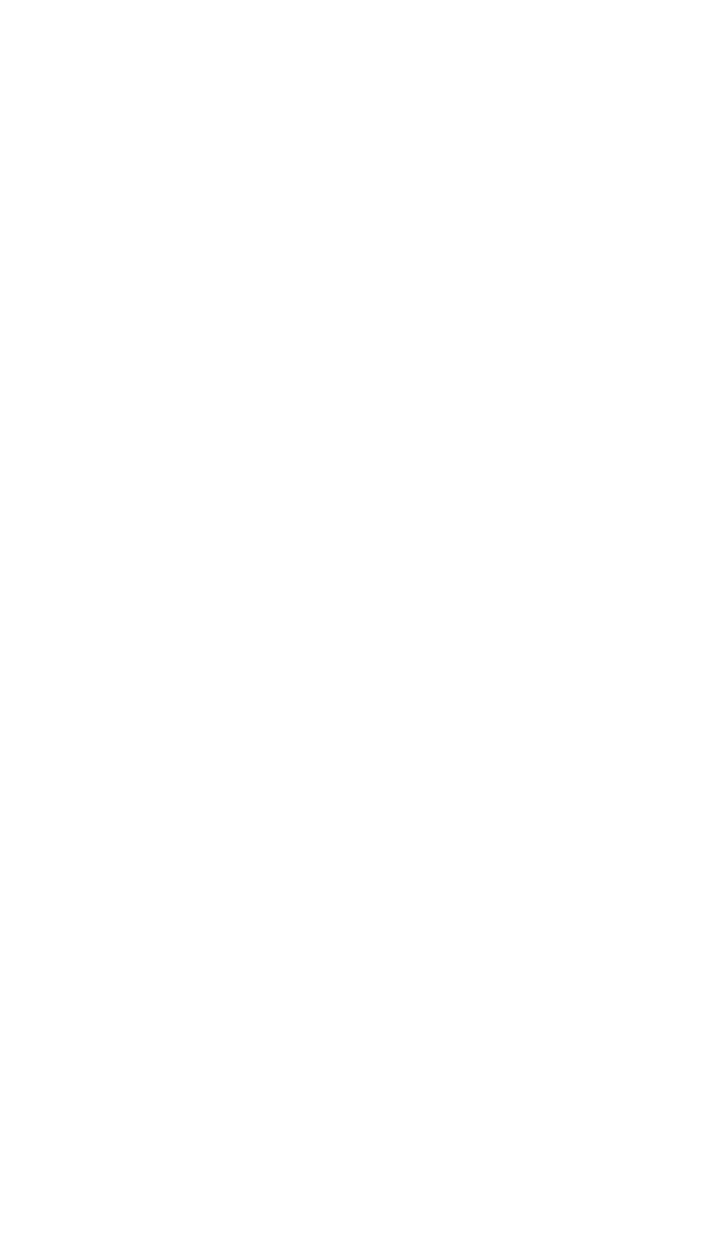
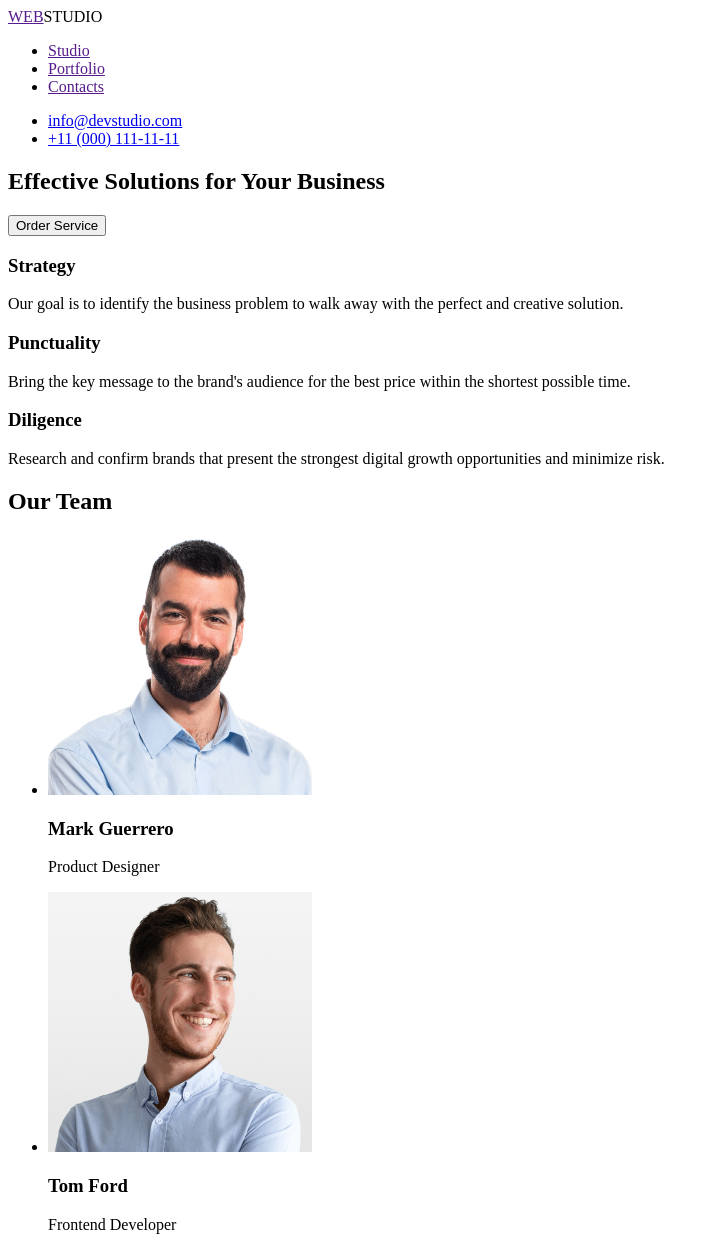
Before and after one commit to EduasdVenidiktov/goit-markup-hw-01, a plain HTML site: page index.html in a window 1280 px wide. Shown: the top 1247 px of the page, without its empty margins (0-719 px from the left). Before the commit the page ends 800 px from the top, so only its background shows below. Drawn offline with Linux system fonts and the light colour scheme.

Commit message:
start markup

```diff
--- a/index.html
+++ b/index.html
@@ -3,10 +3,81 @@
 <head>
     <meta charset="UTF-8">
     <meta name="viewport" content="width=device-width, initial-scale=1.0">
-    <title>Effective Solutions
-    for Your Business</title>
+    <title>Effective Solutions for Your Business</title>
 </head>
 <body>
-
+    <Header>
+        <nav>
+<a href="">WEB</a>STUDIO
+<ul>
+    <Li><a href="">Studio</a></Li>
+    <Li><a href="">Portfolio</a></Li>
+    <Li><a href="">Contacts</a></Li>
+</ul>
+</nav>
+<ul>
+    <li>
+        <a href="mailto:info@devstudio.com" target="_blank">info@devstudio.com
+        </a>
+    </li>
+    <li>
+        <a href="tel:+110001111111" target="_blank">+11 (000) 111-11-11
+        </a>
+    </li>
+</ul>
+    </Header>
+    <main>
+        <section>
+            <h1>Effective Solutions
+            for Your Business</h1>
+            <button type="button">Order Service</button>
+        </section>
+        <section>
+            <h2 hidden>Fiatures</h2>
+            <h3>Strategy</h3>
+            <p>Our goal is to identify the business
+                problem to walk away with the perfect and creative solution.
+            </p>
+            <h3>Punctuality</h3>
+            <p>
+                Bring the key message to the brand's audience for the best price within the shortest possible time.
+            </p>
+            <h3>Diligence</h3>
+            <p>
+                Research and confirm brands that present the strongest digital growth opportunities and minimize risk.
+            </p>
+                    </section>
+        <section>
+            <h2>Our Team</h2>
+            <ul>
+                <li>
+                    <img src="./images/team-img.png" alt="Product Designer" width="264" height="260">
+                    <h3>Mark Guerrero</h3>
+                    <p>Product Designer</p>
+                </li>
+                <li>
+                    <img src="./images/team-img2.png" alt="Frontend Developer" width="264" height="260">
+                    <h3>Tom Ford</h3>
+                    <p>Frontend Developer</p>
+                </li>
+                <li>
+                    <img src="./images/team-img3.png" alt="Marketing" width="264" height="260">
+                    <h3>Camila Garcia</h3>
+                    <p>Marketing</p>
+                </li>
+                <li>
+                    <img src="./images/team-img4.png" alt="UI Designer" width="264" height="260">
+                    <h3>Daniel Wilson</h3>
+                    <p>UI Designer</p>
+                </li>
+            </ul>
+        </section>
+    </main>
+    <footer>
+        <h2><a href="">WEB</a>STUDIO</h2>
+        <p>
+            Increase the flow of customers and sales for your business with digital marketing & growth solutions.
+        </p>
+     </footer>
 </body>
 </html>
```
Also changed, not shown: images/team-img.png (added), images/team-img2.png (added), images/team-img3.png (added), images/team-img4.png (added).
